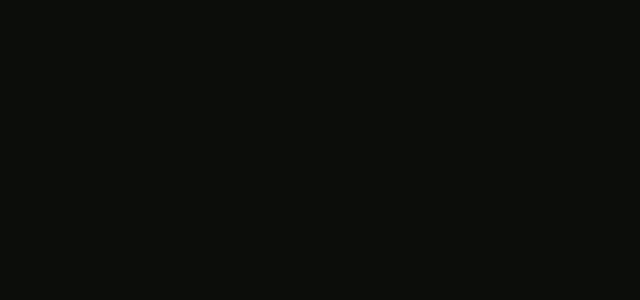
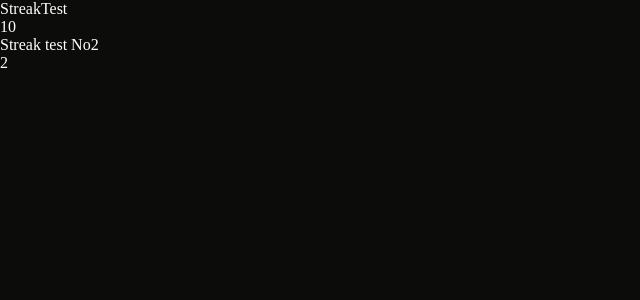
Before and after one commit to Kupinaaa/Streaks, a React (Vite) app in the folder frontend/: page / in a window 1280 px wide. Shown: the top 300 px of the page, without its empty margins (0-640 px from the left). Built offline with nearby package versions, Linux system fonts and the light colour scheme.

Commit message:
basic streak jsx (testing, for editing styles later)

```diff
--- a/frontend/src/Streaks.tsx
+++ b/frontend/src/Streaks.tsx
@@ -1,5 +1,29 @@
 const Streaks = () => {
 
+  const getStreaks = () => {
+    const StreaksJSON = fetch(
+      'localhost:3000',
+      {
+        method: 'GET'
+      }
+    )
+    return JSON.stringify(StreaksJSON)
+  }
+
+  const PrototypeOfStreaks = [{streakName: "StreakTest", streak: 10}, {streakName: "Streak test No2", streak: 2}]
+
+  const StreakElements = PrototypeOfStreaks.map((Streak) => {
+    return(
+      <div key={Streak.streakName}
+           className="streak"
+      >
+        <div className="streak-name">{Streak.streakName}</div>
+        <div className="streak-number">{Streak.streak}</div>
+      </div>
+    )
+  })
+
+  return <>{StreakElements}</>
 }
 
 export default Streaks
```
